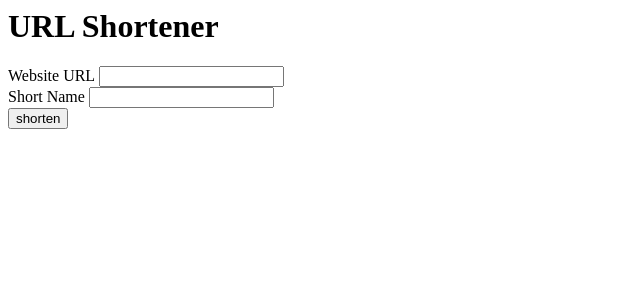
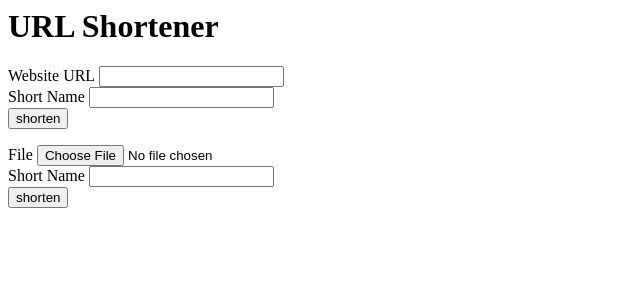
Before and after one commit to jeffrey-ke/url-shortener, a Flask app: page / in a window 1280 px wide. Shown: the top 300 px of the page, without its empty margins (0-640 px from the left). Run offline with Flask 2, Linux system fonts and the light colour scheme.

Commit message:
Added functionality to upload a file to my website, by editing the home.html file to accept a file upload. In app.py,  I checked if the returned form.keys() included a file, in which I created a file name combining the code the user gave plus the actual name of the file (securely stored by using secure_filename). I also updated the urls dictionary, and updated the urls.json accordingly.

```diff
--- a/app.py
+++ b/app.py
@@ -1,7 +1,10 @@
-from flask import Flask, render_template, request, redirect, url_for
+from flask import Flask, render_template, request, redirect, url_for, flash
 import json
+import os.path
+from werkzeug.utils import secure_filename
 
 app = Flask(__name__)
+app.secret_key = 'lkwbdjflijFLJSadh'
 
 @app.route('/')
 def home():
@@ -11,7 +14,23 @@ def home():
 def your_url():
     if request.method == 'POST':
         urls = {}
-        urls[request.form['code']] = {'url' : request.form['url']}
+
+        if os.path.exists('urls.json'):
+            with open('urls.json') as urls_file:
+                urls = json.load(urls_file)
+
+        if request.form['code'] in urls.keys():
+            flash('That short name has already been taken. Please select another name.')
+            return redirect(url_for('home'))
+
+        if 'url' in request.form.keys():
+            urls[request.form['code']] = {'url' : request.form['url']}
+        else:
+            f = request.files['file']
+            full_name = request.form['code'] + secure_filename(f.filename)
+            f.save('/Users/jeffk/Documents/GitHub/url-shortener/' + full_name)
+            urls[request.form['code']] = {'file':full_name}
+
         with open('urls.json', 'w') as url_file:
             json.dump(urls, url_file)
         return render_template('your_url.html', code=request.form['code'])
--- a/templates/home.html
+++ b/templates/home.html
@@ -1,4 +1,8 @@
 <h1>URL Shortener</h1>
+
+{% for message in get_flashed_messages() %}
+<hs>{{ message }}</hs>
+{% endfor%}
 
 <form action="your-url" method="post">
     <label for="url">Website URL</label>
@@ -10,3 +14,14 @@
     <br>
     <input type="submit" value="shorten">
 </form>
+
+<form action="your-url" method="post" enctype="multipart/form-data">
+    <label for="file">File</label>
+    <input type="file" name="file" value="" required>
+    <br>
+
+    <label for="code">Short Name</label>
+    <input type="text" name="code" value="" required>
+    <br>
+    <input type="submit" value="shorten">
+</form>
```
